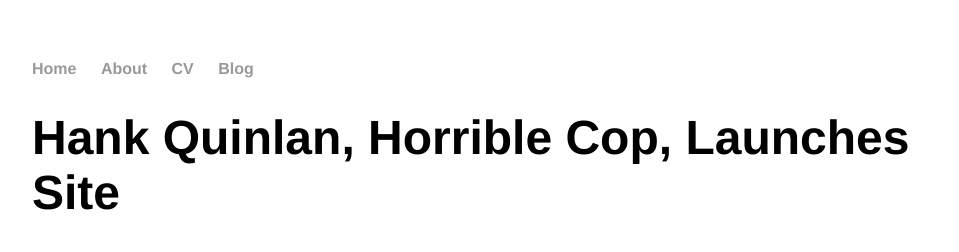
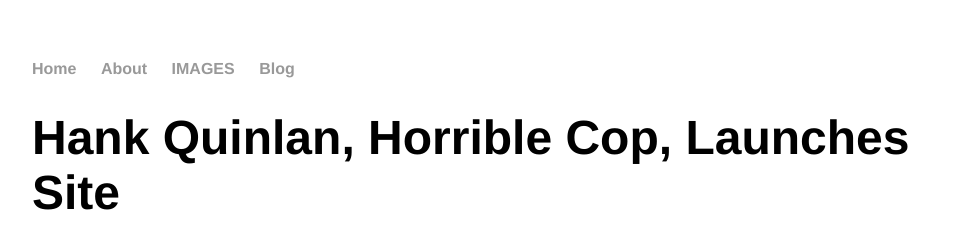
Before and after one commit to rbobkoskie3/rbobkoskie3.github.io, a Jekyll site: the page built from _posts/2014-04-30-hank-quinlan-site-launched.md, in a window 1280 px wide. Shown: the top 252 px of the page, without its empty margins (160-1119 px from the left). Built offline with Jekyll 4.4.1, drawn with Linux system fonts in a browser that asks for light colours.

Commit message:
Update default.html

```diff
--- a/_layouts/default.html
+++ b/_layouts/default.html
@@ -10,7 +10,7 @@
 	    		<ul>
 	        		<li><a href="/">Home</a></li>
 		        	<li><a href="/about">About</a></li>
-	        		<li><a href="/cv">CV</a></li>
+	        		<li><a href="/images">IMAGES</a></li>
 	        		<li><a href="/blog">Blog</a></li>
 	    		</ul>
 			</nav>
```
